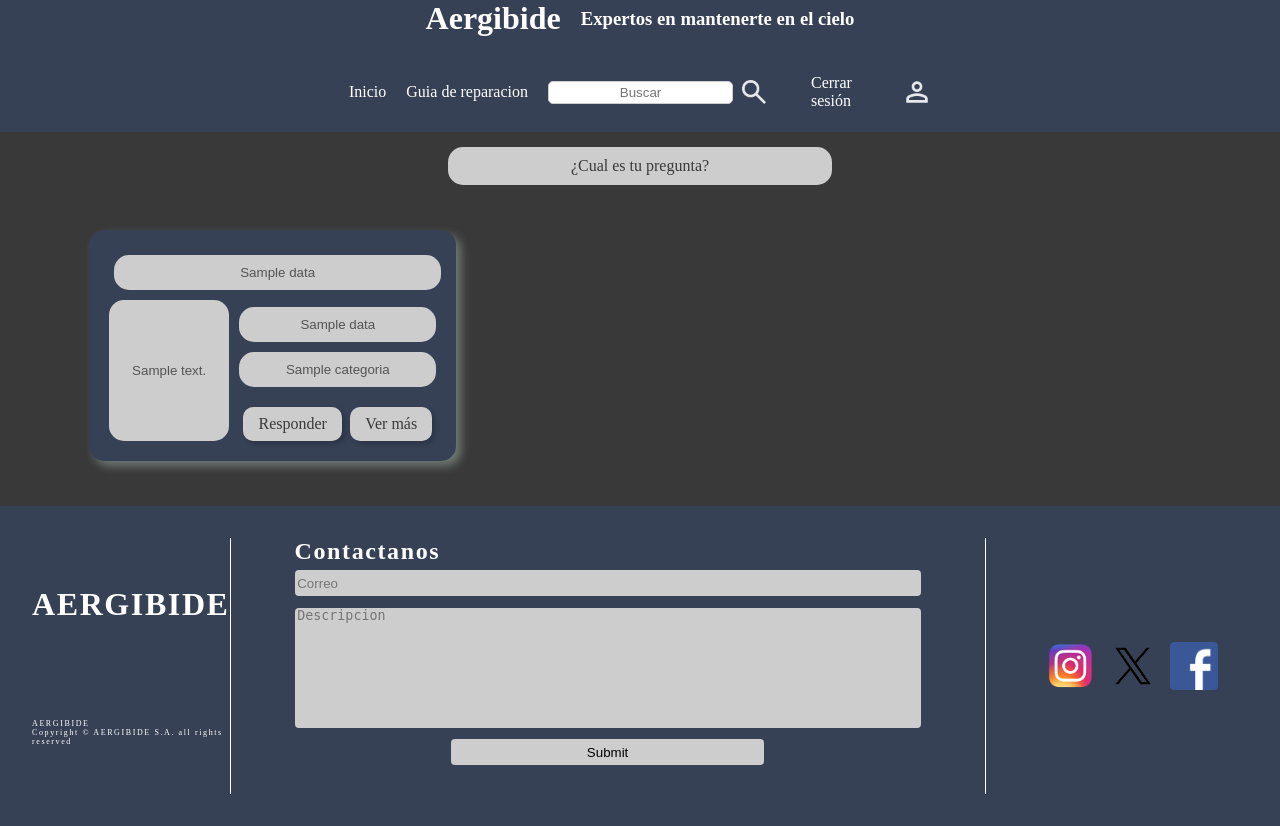
After one commit to JonGaray/RETO-1, a PHP site: template view/pregunta/listCategoria.html.php in a window 1280 px wide. The commit adds this page. Run offline with PHP 8.4, Linux system fonts and the light colour scheme; the template is opened without the code that fills it: most values are stand-ins (such as "Sample title", 1, 10 or a date in 2020); some web fonts are replaced.

Commit message:
metodo buscar pregunta por categoria

```diff
--- a/controller/PreguntaController.php
+++ b/controller/PreguntaController.php
@@ -55,4 +55,9 @@ class PreguntaController extends BaseController
             return false;
         }
     }
+    public function listCategoria(){
+        $this->page_title = "Listado de Preguntas";
+        $this->view ='listCategoria';
+        return $this->model->getPreguntaByCategoria($_POST["categoria"]);
+    }
 }
--- a/view/layout/header.php
+++ b/view/layout/header.php
@@ -30,10 +30,14 @@
                 <a href="">Guia de reparacion</a>
             </li>
             <li>
-                <div class="div-buscar">
-                    <input type="text" class="buscar" placeholder="   Buscar">
-                    <img src="assets/Images/Lupa.png" alt="Lupita" class="lupa">
-                </div
+                <div class="div-buscar" style="display: flex; align-items: center; width: 100%;">
+                    <form action="index.php?controller=pregunta&action=listCategoria" method="POST" style="display: flex; align-items: center; width: 100%;">
+                        <input type="text" name="categoria" class="buscar" placeholder="Buscar" required style="text-align: center; padding: 3px; flex: 1; border-radius: 5px; border: 1px solid #ccc;">
+                        <button type="submit" class="lupa" style="background: none; border: none; cursor: pointer; padding-left: 5px;">
+                            <img src="assets/Images/Lupa.png" alt="Lupita" class="lupa" style="vertical-align: middle; width: 32px; height: 32px;"> <!-- Asegúrate de que el tamaño sea correcto -->
+                        </button>
+                    </form>
+                </div>
             </li>
             <li>
                 <hr class="linea-nav">
--- /dev/null
+++ b/view/pregunta/listCategoria.html.php
@@ -0,0 +1,156 @@
+<style>
+    *{
+        margin: 0;
+        padding: 0;
+        box-sizing: border-box;
+    }
+    .preguntaGrupo{
+        display: grid;
+        grid-template-columns: repeat(3, 1fr);
+        gap: 25px;
+        margin: 20px;
+        width: 90%;
+        margin: 20px auto;;
+    }
+    .preguntaBlock {
+        background-color: #364156;
+        padding: 20px;
+        border-radius: 15px;
+        box-shadow: 5px 5px 10px #dff8eb56;
+        width: 100%;
+        margin: 25px;
+        position: relative;
+    }
+    .preguntaTopSection{
+        display: flex;
+        justify-content: center;
+        margin: 5px;
+        width: 100%;
+    }
+    .preguntaTopSection input{
+        width: 100%;
+        padding: 10px 0;
+        border-radius: 15px;
+        text-align: center;
+        background-color: #CDCDCD;
+    }
+    .preguntaBottomSection{
+        display: flex;
+        justify-content: space-between;
+        gap: 10px;
+        margin-top: 10px;
+    }
+    .preguntaBottomLeft{
+        flex: 1;
+    }
+    .preguntaBottomLeft input{
+        width: 100%;
+        height: 100%;
+        padding: 10px;
+        background-color: #CDCDCD;
+        border-radius: 15px;
+        border: none;
+        resize: none;
+        text-align: center;
+    }
+    .preguntasBottomRight {
+        display: flex;
+        flex-direction: column;
+        justify-content: space-between;
+        flex: 0.48;
+        margin-top: 7px;
+    }
+    .annadirPregunta{
+        margin: 15px auto;
+        width: 30%;
+        height: 100%;
+        padding: 10px;
+        background-color: #CDCDCD;
+        border-radius: 15px;
+        border: none;
+        resize: none;
+        text-align: center;
+        display: flex;
+        justify-content: center;
+        align-content: center;
+        text-decoration: none;
+        color: #393939;
+    }
+    .preguntasBottomRight input {
+        padding: 10px;
+        background-color: #CDCDCD;
+        border-radius: 15px;
+        border: none;
+        margin-bottom: 10px;
+        text-align: center;
+    }
+    .preguntasBottomRight .enlaces {
+        display: flex;
+        justify-content: space-around;
+        margin-top: 10px;
+    }
+    .preguntasBottomRight .enlaces a {
+        text-decoration: none;
+        padding: 8px 15px;
+        background-color: #CDCDCD;
+        border-radius: 10px;
+        color: #393939;
+        box-shadow: 3px 3px 5px rgba(0,0,0,0.2);
+    }
+    .boton-eliminar {
+        text-decoration: none;
+        padding: 8px 15px;
+        border: 2px solid red;
+        border-radius: 10px;
+        color: red;
+        background-color: #364156;
+        display: block;
+        width: fit-content;
+        margin: 15px auto 0 auto;
+        text-align: center;
+        width: 60%;
+    }
+</style>
+
+<div>
+    <a href="index.php?controller=pregunta&action=create" class="annadirPregunta">¿Cual es tu pregunta?</a>
+</div>
+
+<div class="preguntaGrupo">
+    <?php
+    if (count($dataToView["data"]) > 0){
+        foreach ($dataToView["data"] as $pregunta){
+            ?>
+            <div class="preguntaBlock">
+                <div class="preguntaTopSection">
+                    <input type="text" name="titulo" class="titulo" disabled value="<?php echo $pregunta["titulo"]; ?>">
+                </div>
+                <div class="preguntaBottomSection">
+                    <div class="preguntaBottomLeft">
+                        <input type="text" name="descripcion" disabled class="descripcion" value="<?php echo $pregunta["descripcion"]; ?>">
+                    </div>
+                    <div class="preguntasBottomRight">
+                        <input type="text" name="usuario" disabled class="usuario" value="<?php echo $pregunta["nombre"]; ?>">
+                        <input type="text" name="categoria" disabled class="categoria" value="<?php echo $pregunta["categoria"]; ?>">
+                        <div class="enlaces">
+                            <a href="index.php?controller=respuesta&action=responder&id=<?php echo $pregunta["pregunta_id"]; ?>">Responder</a>
+                            <a href="index.php?controller=pregunta&action=detalle&id=<?php echo $pregunta["pregunta_id"]; ?>">Ver m&aacute;s</a>
+                        </div>
+                    </div>
+                </div>
+                <?php if (isset($_COOKIE["rol_usuario"]) && $_COOKIE["rol_usuario"] == "admin") { ?>
+                    <form action="index.php?controller=pregunta&action=delete" method="post">
+                        <input type="hidden" name="id" value="<?php echo $pregunta['pregunta_id']; ?>">
+                        <button type="submit" class="boton-eliminar">Eliminar</button>
+                    </form>
+                <?php } ?>
+            </div>
+            <?php
+        }
+    }else{
+        ?>
+        <p>Actualmente no existen preguntas</p>
+        <?php
+    }
+    ?>
+</div>
```
Also changed, not shown: model/Pregunta.php (+7 -0 lines).
